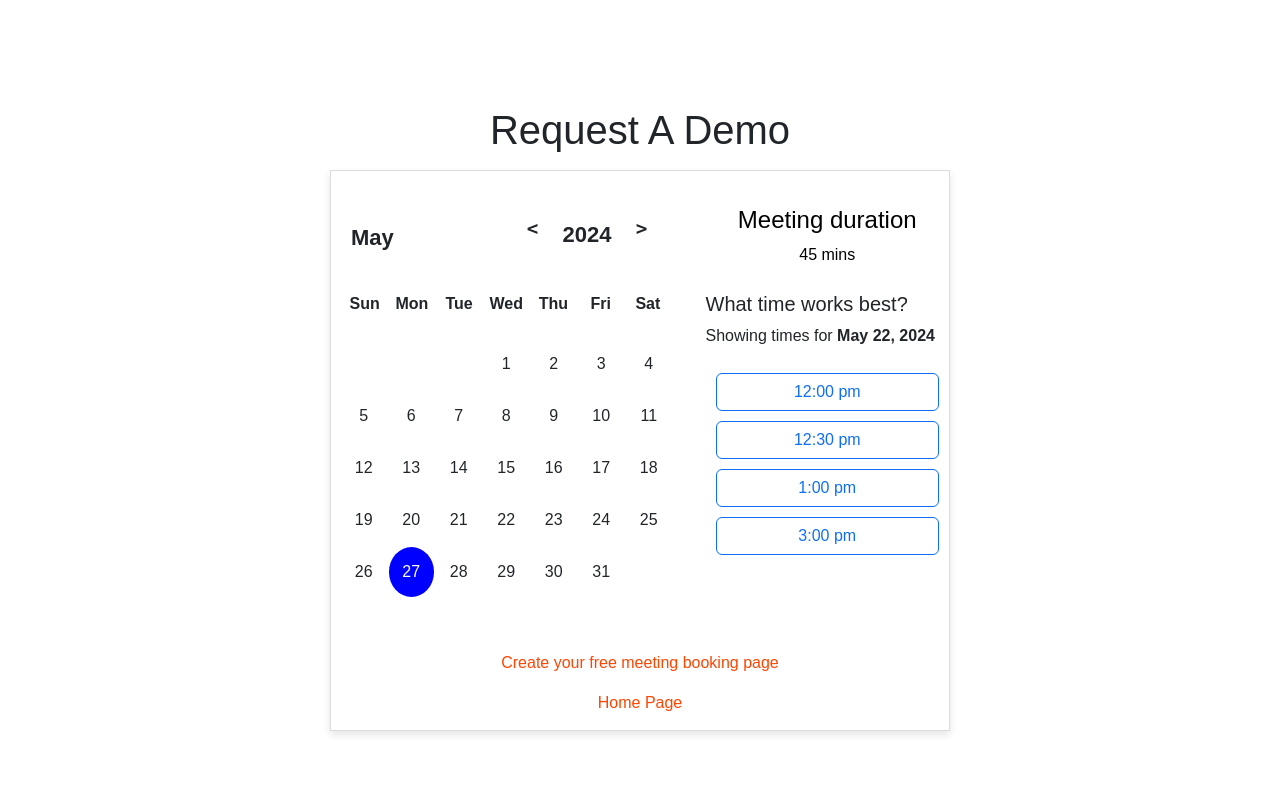
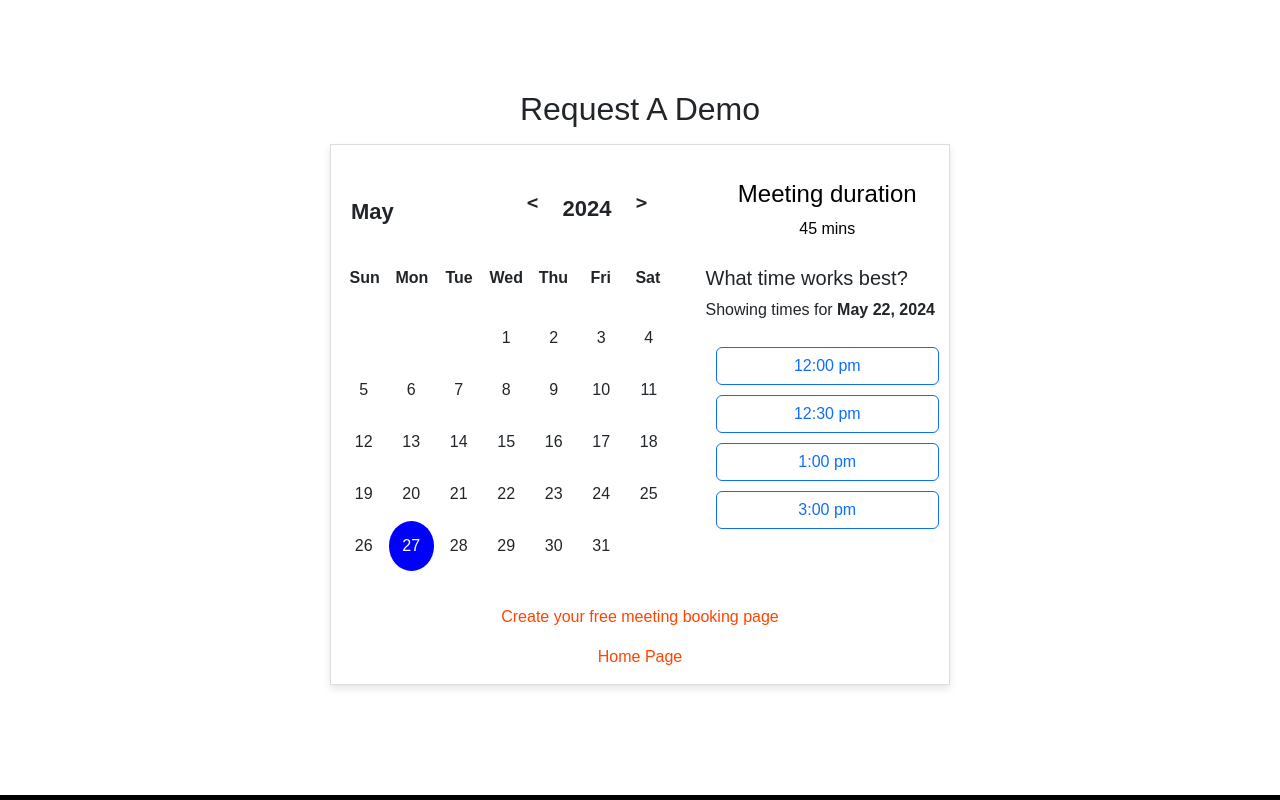
Before and after one commit to AhmedMahmoud962/Artica-website, a plain HTML site: page request_demo.html in a window 1280 px wide. Shown: the top 800 px of the page. Drawn offline with nearby package versions, Linux system fonts and the light colour scheme.

Commit message:
add page request demo

```diff
--- a/request_demo.html
+++ b/request_demo.html
@@ -12,7 +12,7 @@
 
 <body>
   <section class="demo-section">
-    <h1 class="text-center m-3">Request A Demo </h1>
+    <h2 class="text-center mb-3">Request A Demo </h2>
     <div class="container col-md-6">
       <div class="row justify-content-center">
         <div class="calendar col-md-7">
@@ -39,14 +39,6 @@
               <div>Sat</div>
             </div>
             <div class="calendar-days"></div>
-          </div>
-          <div class="calendar-footer">
-            <!-- <div class="toggle">
-              <span>Dark Mode</span>
-              <div class="dark-mode-switch">
-                <div class="dark-mode-switch-ident"></div>
-              </div>
-            </div> -->
           </div>
           <div class="month-list"></div>
         </div>
```
